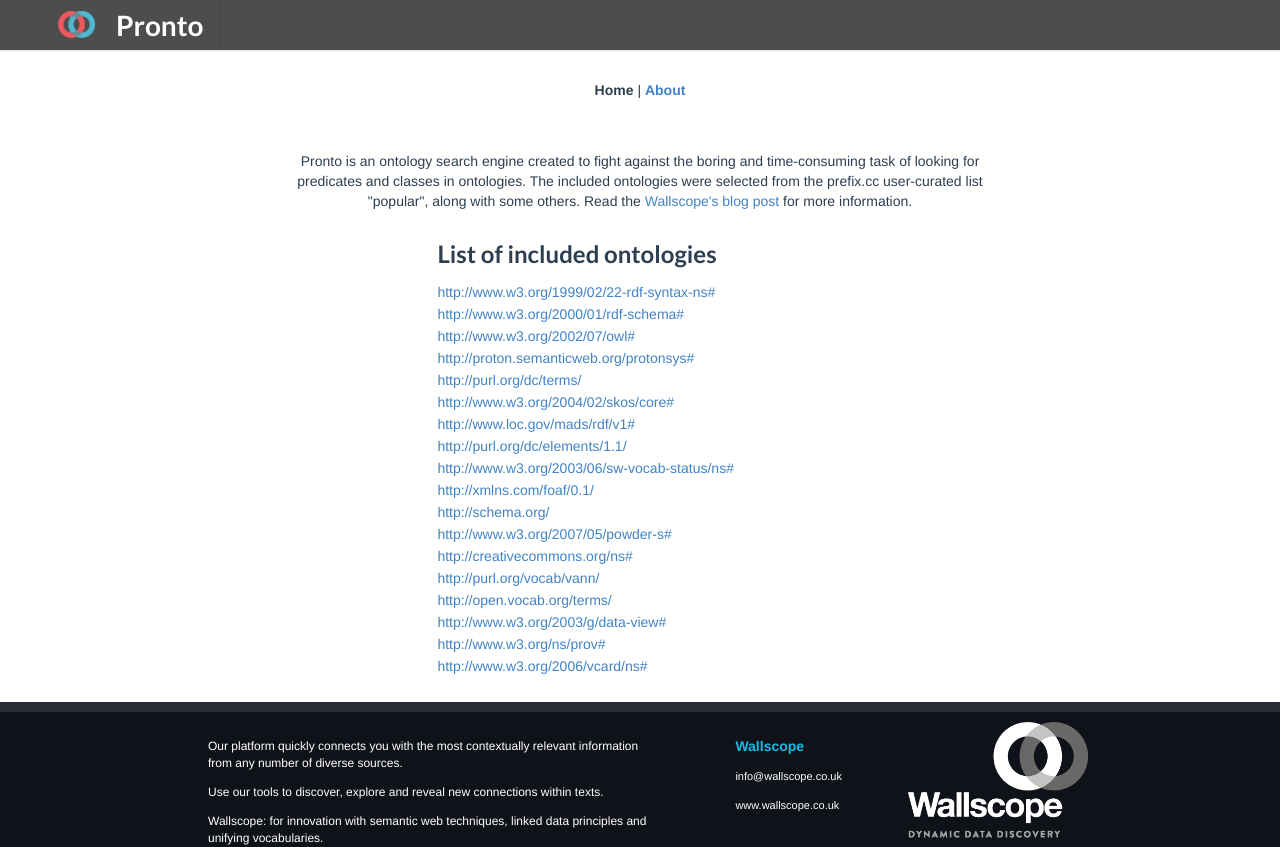
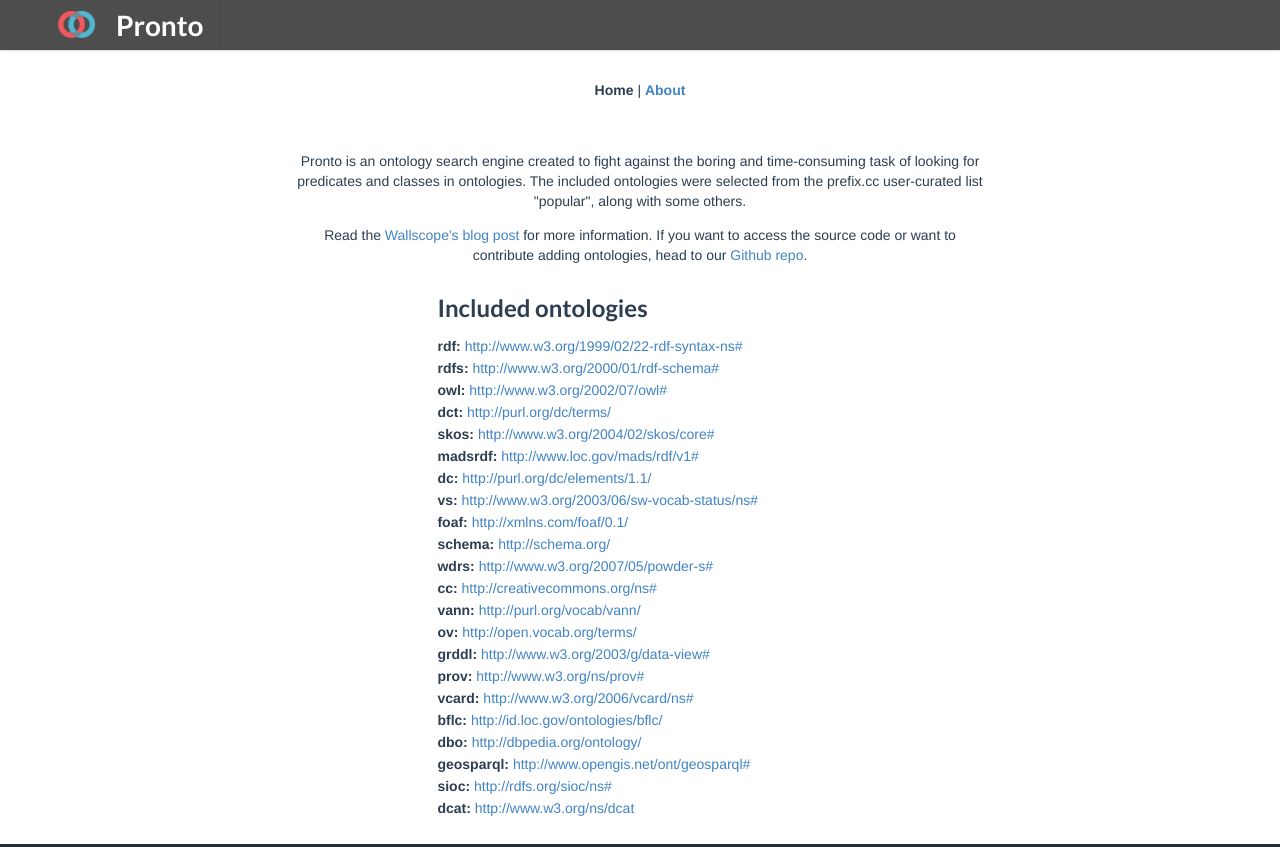
Before and after one commit to wallscope/pronto, a Vue app in the folder frontend/: page /about in a window 1280 px wide. Shown: the top 847 px of the page. Built offline with nearby package versions, Linux system fonts and the light colour scheme; what semantic-ui-vue, vue-toasted would draw is missing.

Commit message:
Update list of ontologies. Add link to github

```diff
--- a/frontend/src/utils.ts
+++ b/frontend/src/utils.ts
@@ -4,7 +4,7 @@
   rdf: 'http://www.w3.org/1999/02/22-rdf-syntax-ns#',
   rdfs: 'http://www.w3.org/2000/01/rdf-schema#',
   owl: 'http://www.w3.org/2002/07/owl#',
-  a: 'http://proton.semanticweb.org/protonsys#',
+  // a: 'http://proton.semanticweb.org/protonsys#',
   dct: 'http://purl.org/dc/terms/',
   skos: 'http://www.w3.org/2004/02/skos/core#',
   madsrdf: 'http://www.loc.gov/mads/rdf/v1#',
@@ -19,6 +19,11 @@
   grddl: 'http://www.w3.org/2003/g/data-view#',
   prov: 'http://www.w3.org/ns/prov#',
   vcard: 'http://www.w3.org/2006/vcard/ns#',
+  bflc: 'http://id.loc.gov/ontologies/bflc/',
+  dbo: 'http://dbpedia.org/ontology/',
+  geosparql: 'http://www.opengis.net/ont/geosparql#',
+  sioc: 'http://rdfs.org/sioc/ns#',
+  dcat: 'http://www.w3.org/ns/dcat',
 };
 
 export async function copyToClipboard(text: string) {
--- a/frontend/src/views/About.vue
+++ b/frontend/src/views/About.vue
@@ -7,15 +7,18 @@
             Pronto is an ontology search engine created to fight against the boring and time-consuming task of
             looking for predicates and classes in ontologies.
             The included ontologies were selected from the prefix.cc user-curated list "popular", along with some others.
-
+          p.
             Read the #[a(href="https://medium.com/wallscope/pronto-find-predicates-fast-15187f52f516" target="_blank") Wallscope's blog post] for more information.
+            If you want to access the source code or want to contribute adding ontologies, head to our
+            #[a(href="https://github.com/wallscope/pronto" target="_blank") Github repo].
 
       .row
         .eight.wide.tablet.six.wide.computer.sixteen.wide.mobile.centered.left.aligned.column
-          h2 List of included ontologies
+          h2 Included ontologies
           .ui.list
-            a.item(v-for="p in Object.values(prefixes)")
-              | {{ p }}
+            .item(v-for="[k, v] in Object.entries(prefixes)")
+              span.onto-name {{ k }}:
+              a {{ v }}
 </template>
 <script lang="ts">
 import { Vue, Component } from 'vue-property-decorator';
@@ -31,4 +34,7 @@
 #about-text {
   margin-top: 1.5em;
 }
+.onto-name {
+  font-weight: 700;
+}
 </style>
```
